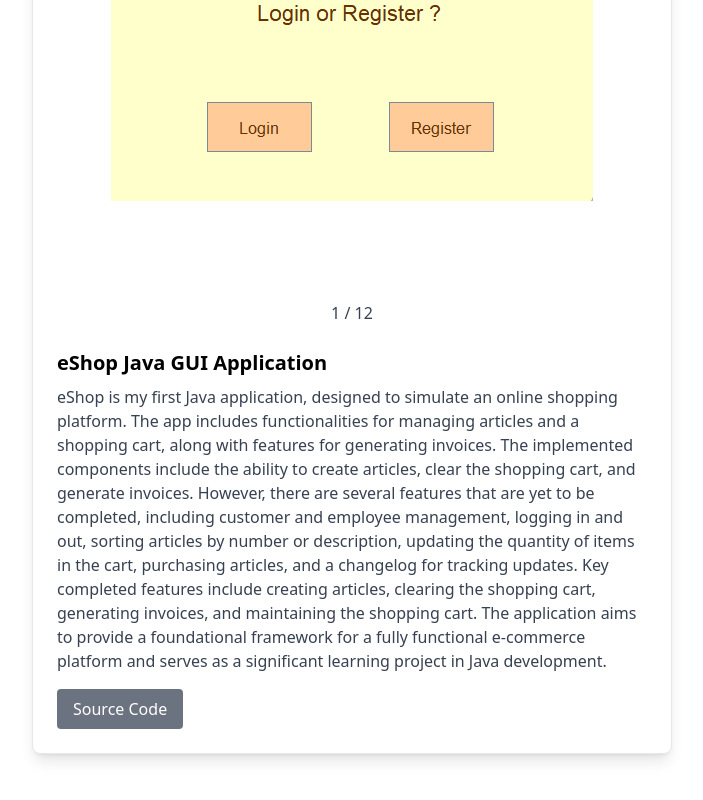
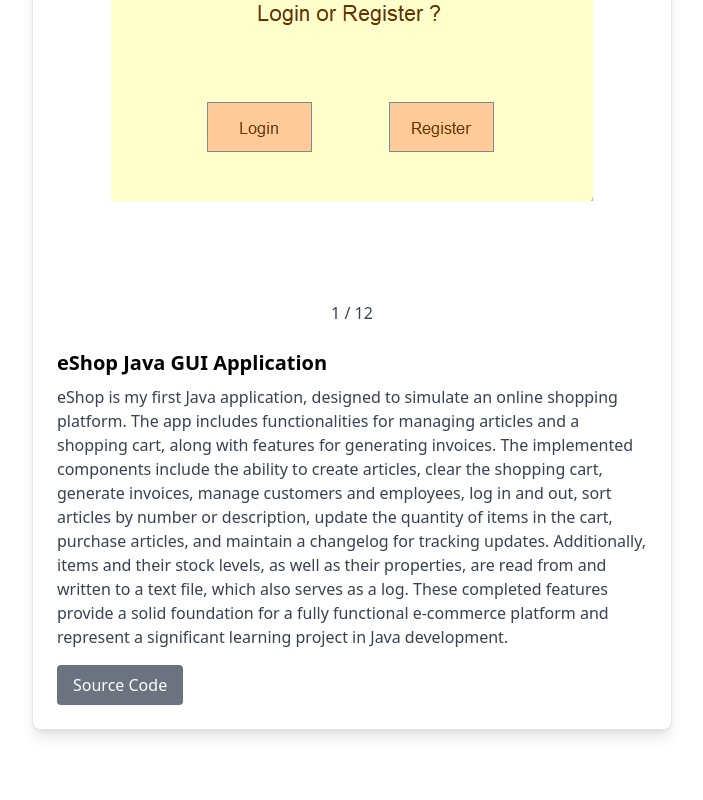
Before and after one commit to daydinn/MyPortfolio, a React (Create React App) app: page / in a window 1280 px wide. Shown: the part 5870-6670 px from the top of the page, without its empty margins (288-991 px from the left). Built offline with nearby package versions, Linux system fonts and the light colour scheme.

Commit message:
Eshop beschreibung update

```diff
--- a/src/components/Projects.js
+++ b/src/components/Projects.js
@@ -148,7 +148,7 @@ const projects = [
   {
     title: "eShop Java GUI Application",
     description:
-      "eShop is my first Java application, designed to simulate an online shopping platform. The app includes functionalities for managing articles and a shopping cart, along with features for generating invoices. The implemented components include the ability to create articles, clear the shopping cart, and generate invoices. However, there are several features that are yet to be completed, including customer and employee management, logging in and out, sorting articles by number or description, updating the quantity of items in the cart, purchasing articles, and a changelog for tracking updates. Key completed features include creating articles, clearing the shopping cart, generating invoices, and maintaining the shopping cart. The application aims to provide a foundational framework for a fully functional e-commerce platform and serves as a significant learning project in Java development. ",
+      "eShop is my first Java application, designed to simulate an online shopping platform. The app includes functionalities for managing articles and a shopping cart, along with features for generating invoices. The implemented components include the ability to create articles, clear the shopping cart, generate invoices, manage customers and employees, log in and out, sort articles by number or description, update the quantity of items in the cart, purchase articles, and maintain a changelog for tracking updates. Additionally, items and their stock levels, as well as their properties, are read from and written to a text file, which also serves as a log. These completed features provide a solid foundation for a fully functional e-commerce platform and represent a significant learning project in Java development. ",
     images: [
       eshop1,
       eshop2,
```
